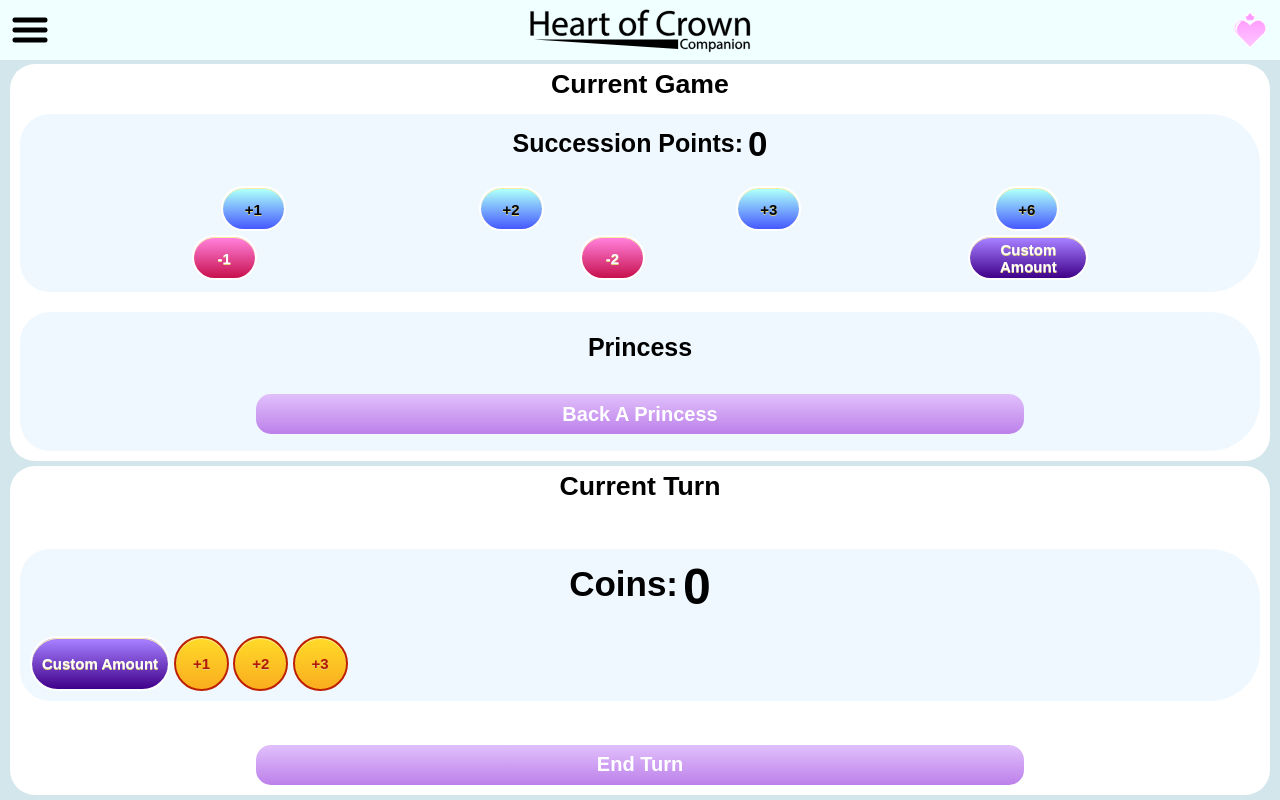
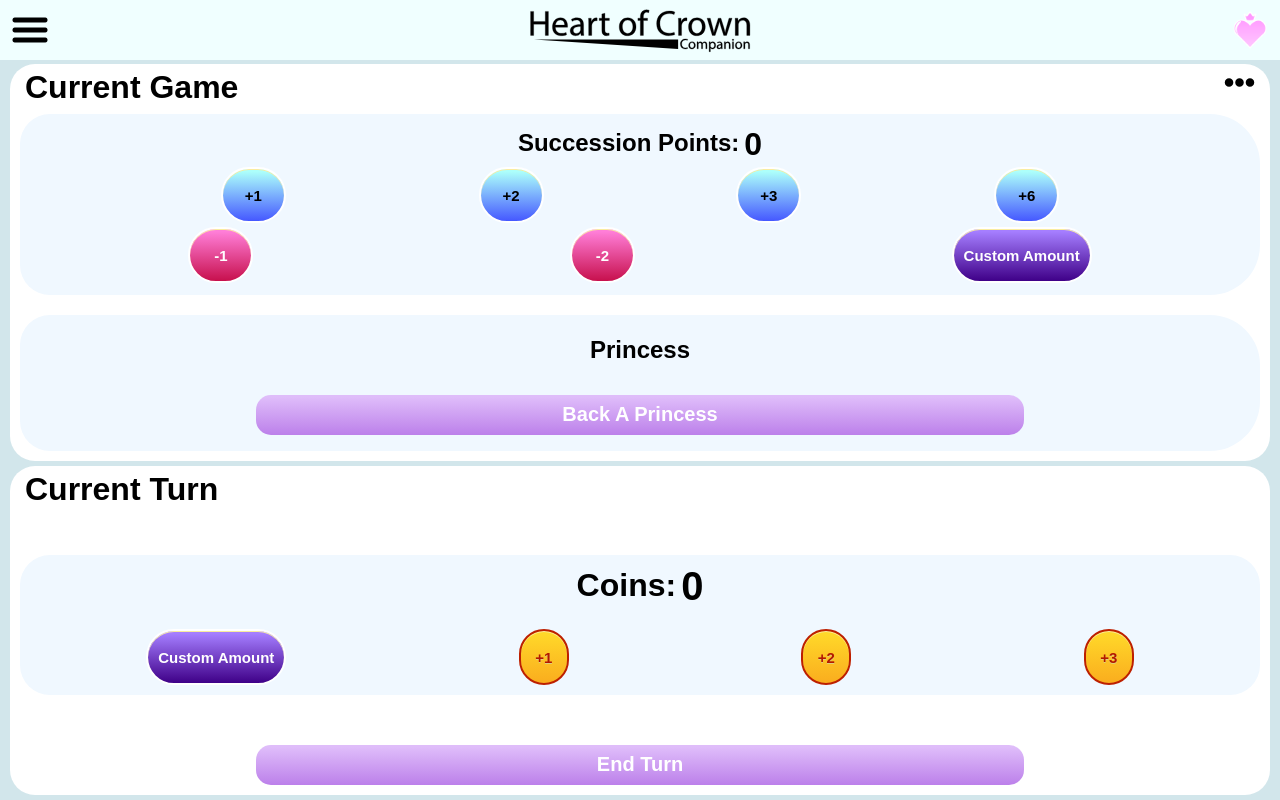
Before and after one commit to NepDevJD/HeartOfCrownApp, a website: page www/index.html in a window 1280 px wide. Drawn offline with Linux system fonts and the light colour scheme.

Commit message:
More html and css stuff

```diff
--- a/www/css/index.css
+++ b/www/css/index.css
@@ -158,7 +158,7 @@
   justify-content: space-evenly;
 }
 .secHead {
-  font-size: 20pt;
+  font-size: 4vh;
   font-family: "Smooch Sans", sans-serif;
   height: 40px;
   margin-top: 5px;
@@ -167,8 +167,14 @@
 .secTopStuf {
   display: flex;
   flex-direction: row;
-  justify-content: space-around;
+  justify-content: space-between;
   height: 40px;
+  margin-left: 15px;
+  margin-right: 15px;
+}
+.menuDots{
+  height: 11px;
+  padding-top: 13px;
 }
 .sectionsBox {
   height: 100vh;
@@ -219,7 +225,7 @@
 }
 .pName {
   margin-bottom: 0;
-  font-size: 22pt;
+  font-size: 4vh;
   font-family: "Smooch Sans", sans-serif;
   font-weight: bold;
   margin-top: 5px;
@@ -234,13 +240,14 @@
   flex-direction: row;
   justify-content: space-between;
   height: 10vh;
+  background-color: azure;
 }
 .cardSmall {
   height: inherit;
   width: auto;
 }
 .secCoin {
-  border-radius: 30px 50px 50px 30px;
+  border-radius:30px;
   display: flex;
   flex-direction: column;
   justify-content: space-between;
@@ -262,9 +269,15 @@
   font-weight: bold;
   text-decoration: none;
   text-shadow: 0px 1px 0px #ded17c;
-  width: 55px;
-  height: 55px;
+  height: 7vh;
+  width: 50px;
+
   padding: 0;
+}
+.coinButtons{
+  display: flex;
+  flex-direction: row;
+  justify-content: space-around;
 }
 .currCoin {
   display: flex;
@@ -273,12 +286,12 @@
 }
 .cText {
   font-family: Arial, Helvetica, sans-serif;
-  font-size: 35px;
-  margin-top: 15px;
+  font-size: 4vh;
+  margin-top: 12px;
   margin-bottom: 20px;
 }
 #cNumTurn {
-  font-size: 50px;
+  font-size: 5vh;
   margin-left: 5px;
   margin-top: 9px;
 }
@@ -306,9 +319,8 @@
   font-weight: bold;
   padding: 13px 13px;
   text-decoration: none;
-  text-shadow: 0px 1px 0px #ded17c;
   width: 65px;
-  height: 45px;
+  height: 7vh;
   margin: 2px;
 }
 .minP {
@@ -323,9 +335,8 @@
   font-weight: bold;
   padding: 13px 13px;
   text-decoration: none;
-  text-shadow: 0px 1px 0px #ded17c;
   width: 65px;
-  height: 45px;
+  height: 7vh;
   margin: 2px;
 }
 .cpB {
@@ -339,9 +350,8 @@
   font-size: 15px;
   font-weight: bold;
   text-decoration: none;
-  text-shadow: 0px 1px 0px #ded17c;
-  width: 120px;
-  height: 45px;
+  width: 140px;
+  height: 7vh;
   margin: 2px;
 }
 .ccB {
@@ -356,9 +366,8 @@
   font-weight: bold;
   padding: 0px;
   text-decoration: none;
-  text-shadow: 0px 1px 0px #ded17c;
   width: 140px;
-  height: 55px;
+  height:  7vh;
 }
 .pButtons {
   display: flex;
@@ -379,19 +388,20 @@
   display: flex;
   flex-direction: row;
   justify-content: center;
+  margin-bottom: -18px;
 }
 .pText {
   font-family: Arial, Helvetica, sans-serif;
-  font-size: 25px;
+  font-size: 3vh;
   margin-top: 15px;
   margin-bottom: 20px;
 }
 #pNumGame {
-  font-size: 35px;
+  font-size: 4vh;
   display: flex;
   flex-direction: row;
   justify-content: space-around;
-  margin-top: 10px;
+  margin-top: 12px;
   margin-left: 5px;
 }
 #spText {
--- a/www/index.html
+++ b/www/index.html
@@ -32,22 +32,23 @@
         <meta name="format-detection" content="telephone=no">
         <meta name="msapplication-tap-highlight" content="no">
         <meta name="viewport" content="initial-scale=1, width=device-width, viewport-fit=cover">
-        <meta name="color-scheme" content="light dark">
+        <meta name="color-scheme" content="light">
         <link rel="stylesheet" href="css/index.css">
         <link rel="preconnect" href="https://fonts.googleapis.com">
         <link rel="preconnect" href="https://fonts.gstatic.com" crossorigin>
         <link href="https://fonts.googleapis.com/css2?family=Comfortaa:wght@300&family=Manrope:wght@200;300;400;500;600;700;800&family=Roboto:ital,wght@0,100;1,100;1,300&family=Smooch+Sans:wght@300;400;500;600&family=Sorts+Mill+Goudy:ital@1&family=Staatliches&display=swap" rel="stylesheet">
         <title>Heart of Crown Companion</title>
     </head>
-        <div class="AppTop">
+        <div class="AppTop"> <!-- top bar with icons and hamburger memu -->
             <img class="MenuIcon" src="img\hambergerMenu.png"/>
             <img class="menuTxt" src="img\TopText.svg">
             <img class="MenuIcon" src="img\App IconFULL.png"/>
         </div>
         <div class="sectionsBox">
-        <section class="gameSection">
+        <section class="gameSection"> <!-- Contains info pertaining to current game -->
             <div class="secTopStuf">
                 <h1 class="secHead">Current Game</h1>
+                <img class="menuDots" src="img\3dots.svg"/>
             </div>
             <div class="secPoints">
                 <div class="currPoints">
@@ -81,7 +82,7 @@
 
         </section>
 
-        <section class="turnSection">
+        <section class="turnSection"> <!-- Contains info pertaining to current turn resets after hitting end turn -->
             <div class="secTopStuf">
                 <h1 class="secHead">Current Turn</h1>
             </div>
```
Also changed, not shown: www/princessPage.html (+1 -1 lines), www/img/3dots.svg (added).
